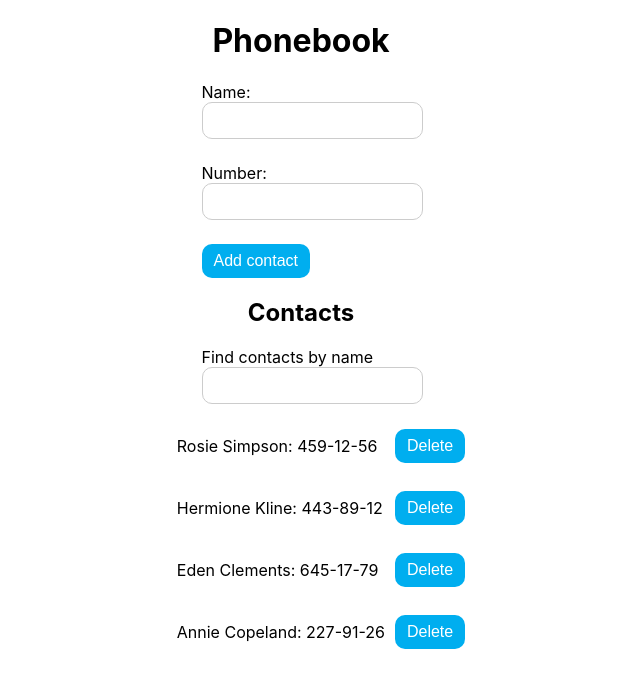
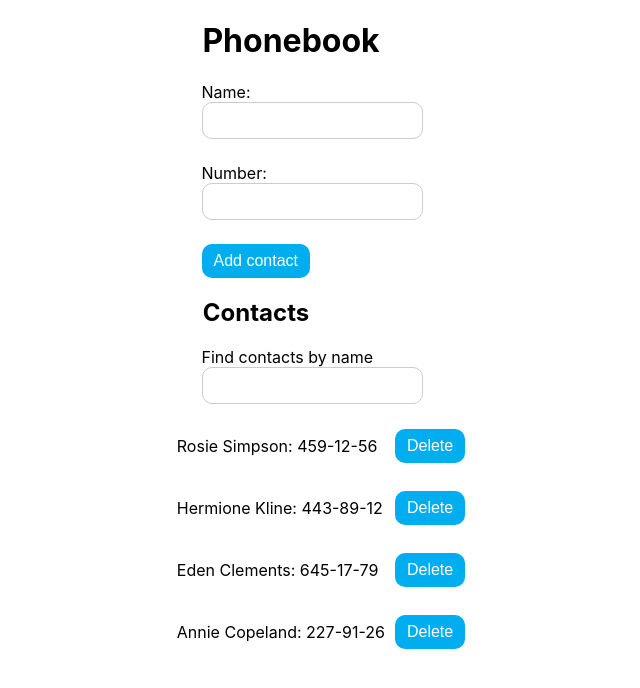
Before and after one commit to IhorKaren/goit-react-hw-02-phonebook, a React (Create React App) app: page / in a window 1280 px wide. Shown: the top 688 px of the page, without its empty margins (339-979 px from the left). Built offline with nearby package versions, Linux system fonts and the light colour scheme.

Commit message:
styled title

```diff
--- a/src/components/App.jsx
+++ b/src/components/App.jsx
@@ -1,6 +1,10 @@
 import React, { Component } from 'react';
 import { nanoid } from 'nanoid';
-import { Container } from './Container/Container.styled';
+import {
+  Container,
+  MainTitle,
+  SecondTitle,
+} from './Container/Container.styled';
 import PhonebookForm from './PhonebookForm/PhonebookForm';
 import FilterForm from './Filter/Filter';
 import Contacts from './Contacts/Contacts';
@@ -58,9 +62,9 @@ export class App extends Component {
 
     return (
       <Container>
-        <h1>Phonebook</h1>
+        <MainTitle>Phonebook</MainTitle>
         <PhonebookForm addContact={this.addContact} />
-        <h2>Contacts</h2>
+        <SecondTitle>Contacts</SecondTitle>
         <FilterForm
           label="Find contacts by name"
           onChange={this.handleFilterChange}
--- a/src/components/Container/Container.styled.jsx
+++ b/src/components/Container/Container.styled.jsx
@@ -1,8 +1,18 @@
 import styled from 'styled-components';
 
-export const Container = styled.div`
+const Container = styled.div`
   display: flex;
   justify-content: center;
   align-items: center;
   flex-direction: column;
 `;
+
+const MainTitle = styled.h1`
+  margin-right: 20px;
+`;
+
+const SecondTitle = styled.h2`
+  margin-right: 90px;
+`;
+
+export { Container, MainTitle, SecondTitle };
```
